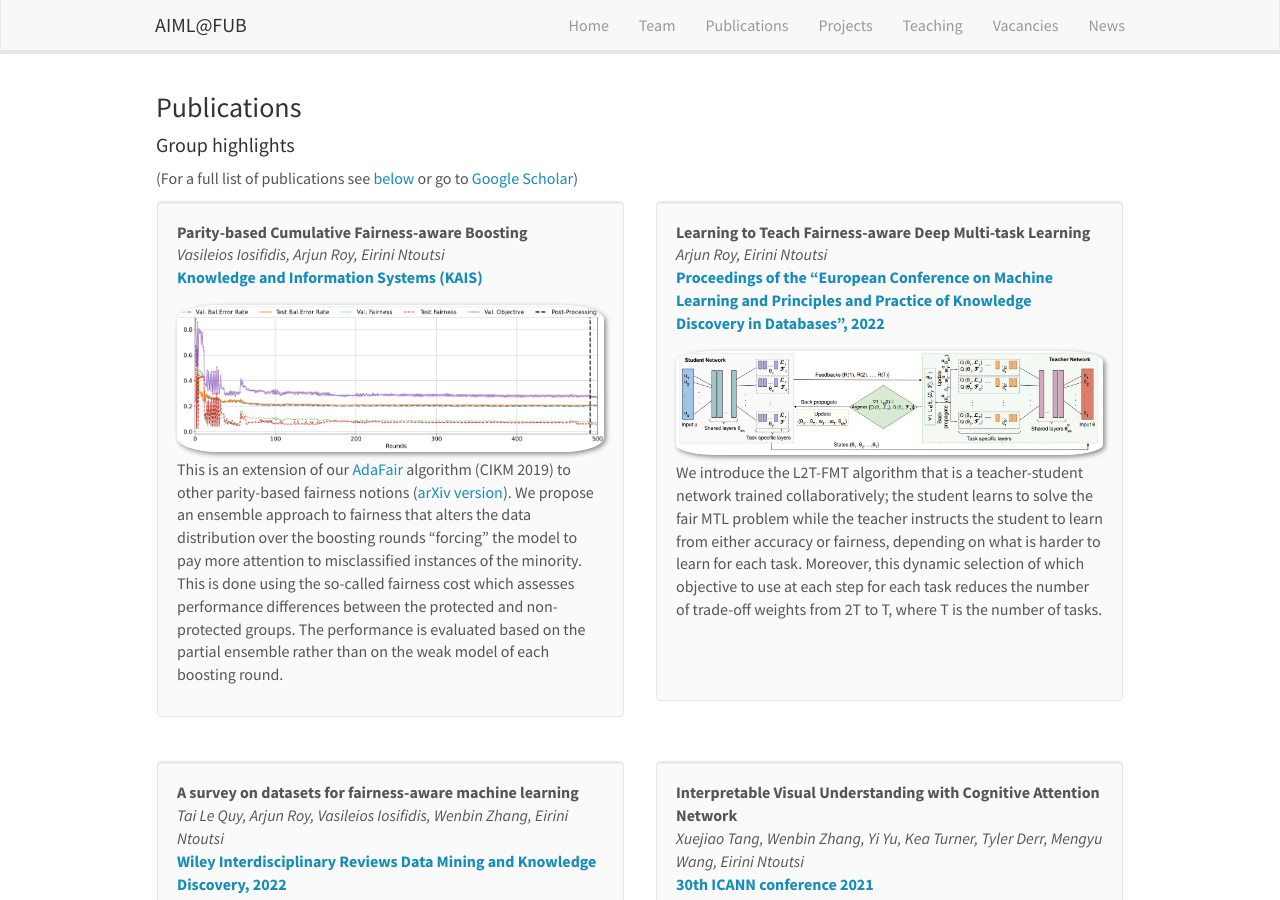
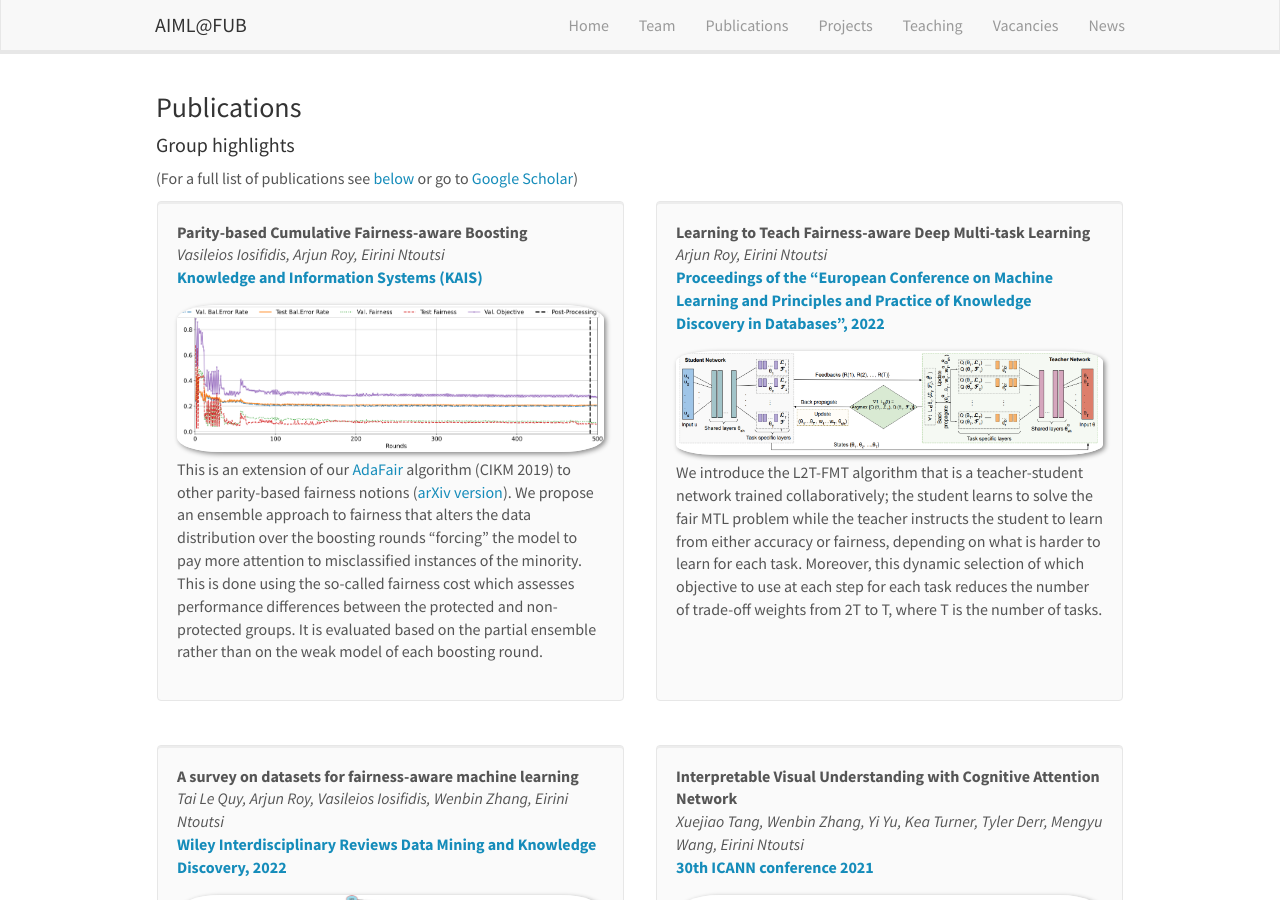
Before and after one commit to AIML-research/AIML-research.github.io, a Jekyll site: the page built from _pages/publications.md, in a window 1280 px wide and 900 px high. Built offline with Jekyll 4.4.1, drawn with Linux system fonts in a browser that asks for light colours; nearby versions of some CDN libraries.

Commit message:
Update publist.yml

```diff
--- a/_data/publist.yml
+++ b/_data/publist.yml
@@ -9,7 +9,7 @@
 #  news2: See [Physics World](https://physicsworld.com/a/cooper-pairs-spotted-above-critical-temperature-for-superconductivity/),[SRON news](https://www.sron.nl/news/5169-elektronparen-blijven-stabiel-boven-kritische-temperatuur-supergeleiding), [TU Delft news](https://www.tudelft.nl/en/2021/eemcs/inexplicably-stable-electron-pairs-without-superconductivity), [Leiden news](https://www.universiteitleiden.nl/en/news/2021/10/new-quantum-liquid-discovered)
 - title: "Parity-based Cumulative Fairness-aware Boosting"
   image: Vasilis-KAIS-2022.png
-  description: This is an extension of our <a href = "https://aiml-research.github.io/files/19.CIKM.pdf"> AdaFair </a> algorithm (CIKM 2019) to other parity-based fairness notions (<a href = "https://arxiv.org/pdf/2201.01148v1.pdf">arXiv version</a>). We propose an ensemble approach to fairness that alters the data distribution over the boosting rounds "forcing" the model to pay more attention to misclassified instances of the minority. This is done using the so-called fairness cost which assesses performance differences between the protected and non-protected groups. The performance is evaluated based on the partial ensemble rather than on the weak model of each boosting round.
+  description: This is an extension of our <a href = "https://aiml-research.github.io/files/19.CIKM.pdf"> AdaFair </a> algorithm (CIKM 2019) to other parity-based fairness notions (<a href = "https://arxiv.org/pdf/2201.01148v1.pdf">arXiv version</a>). We propose an ensemble approach to fairness that alters the data distribution over the boosting rounds "forcing" the model to pay more attention to misclassified instances of the minority. This is done using the so-called fairness cost which assesses performance differences between the protected and non-protected groups. It is evaluated based on the partial ensemble rather than on the weak model of each boosting round.
   authors: Vasileios Iosifidis, Arjun Roy, Eirini Ntoutsi
   link:
     url: https://arxiv.org/pdf/2201.01148v1.pdf
```
